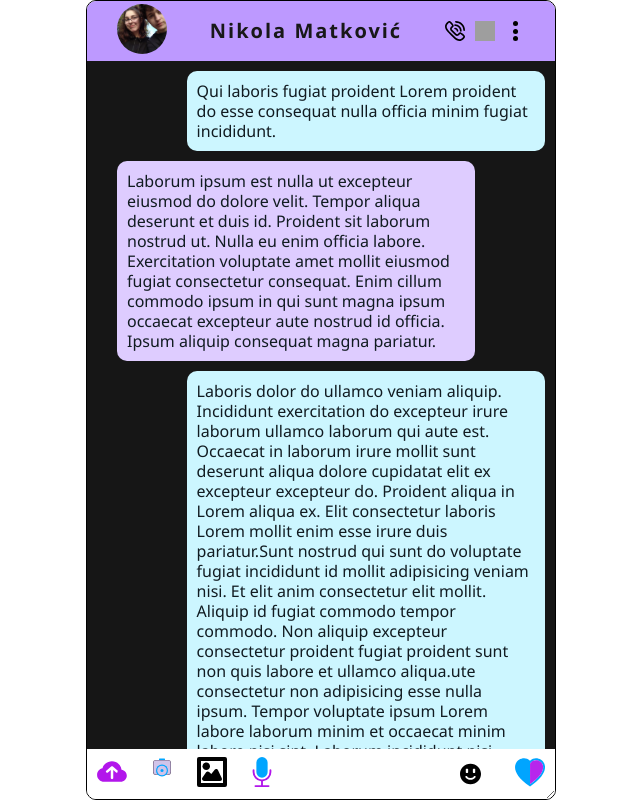
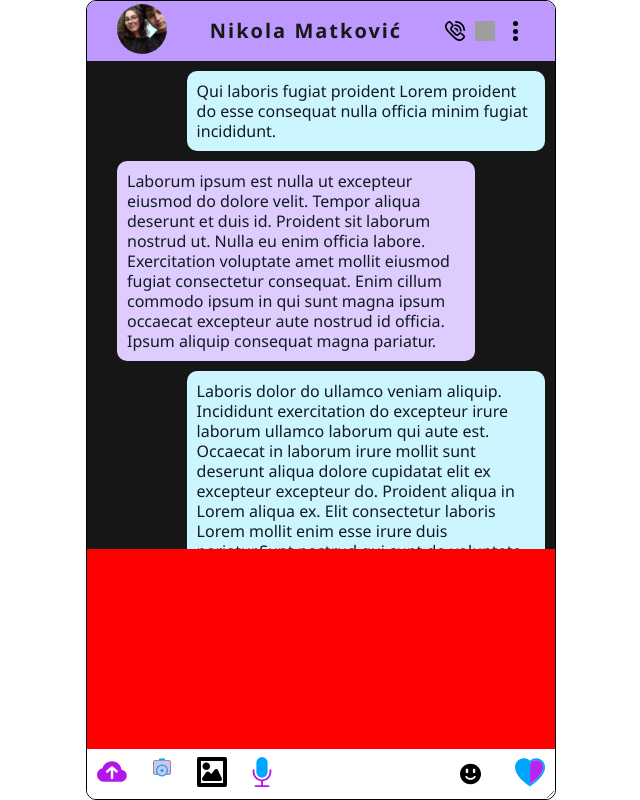
Before and after one commit to nikola-matkovic/Tapp, a Vue app: page / in a window 1280 px wide. Shown: the whole page, without its empty margins (319-959 px from the left). Built offline with nearby package versions, Linux system fonts and the light colour scheme; data requests are answered from the project's data file; grey boxes are pictures that could not be loaded.

Commit message:
Add image and video preview

```diff
--- a/src/App.vue
+++ b/src/App.vue
@@ -103,7 +103,15 @@ async function hanleCapturePhotoClick(){
 
 
 function handleAddGaleryFiles(e){
-	contentToSend.value.galery = e.target.files;
+	let files = Array.from(e.target.files)
+
+	contentToSend.value.galery = files.map(file => {
+
+		let url = URL.createObjectURL(file);
+		let type = file.type.split("/")[0]
+
+		return {file, url, type};
+	});
 }
 
 function handleAddFiles(e){
@@ -212,6 +220,14 @@ function restartContentToSend(){
 			<Message :userId="userId" v-for="message in messages" :key="message.id" :message="message" />
 		</main>
 		<footer>
+			<div class="file-prev">
+				<div v-for="file in contentToSend.galery">
+					<img v-if="file.type==='image'" :src="file.url" alt="">
+					<video v-if="file.type==='video'" :src="file.url" alt=""> </video>
+				</div>
+			</div>
+
+			<div class="asset-options">
 				<div class="file">
 					<label for="file-picker">
 						<img :src="upload" alt="">
@@ -242,6 +258,7 @@ function restartContentToSend(){
 					</div>
 					<div v-else class="hearth-icon">
 						<img :src="hearth" alt="">
+					</div>
 				</div>
 			</div>
 		</footer>
@@ -362,6 +379,29 @@ main {
 }
 
 footer {
+	position: relative;
+}
+
+footer .file-prev{
+	position: absolute;
+	display: grid;
+	align-items: center;
+	justify-content: space-evenly;
+	grid-template-columns: repeat(auto-fill, minmax(80px, 1fr) ) ;
+	grid-template-rows: auto auto;
+	height: 200px;
+	bottom: 50px;
+	overflow: auto;
+	gap: 10px;
+	padding: 10px;
+	left: 0;
+	width: 100%;
+	background-color: red;
+	overflow: auto;
+}
+
+
+footer .asset-options {
 	display: flex;
 	align-items: center;
 	justify-content: space-evenly;
@@ -463,5 +503,18 @@ input[type="file"]{
 	display: none;
 }
 
+.file-prev div{
+	width: 80px;
+	height: 80px;
+}
+
+.file-prev img, .file-prev video{
+	width: 80px;
+	height: 80px;
+	object-fit: cover;
+	border-radius: 10px;
+	border: 2px solid rgb(48, 48, 48);
+}
+
 
 </style>
```
Lines whose indentation alone changed are shown as unchanged.
